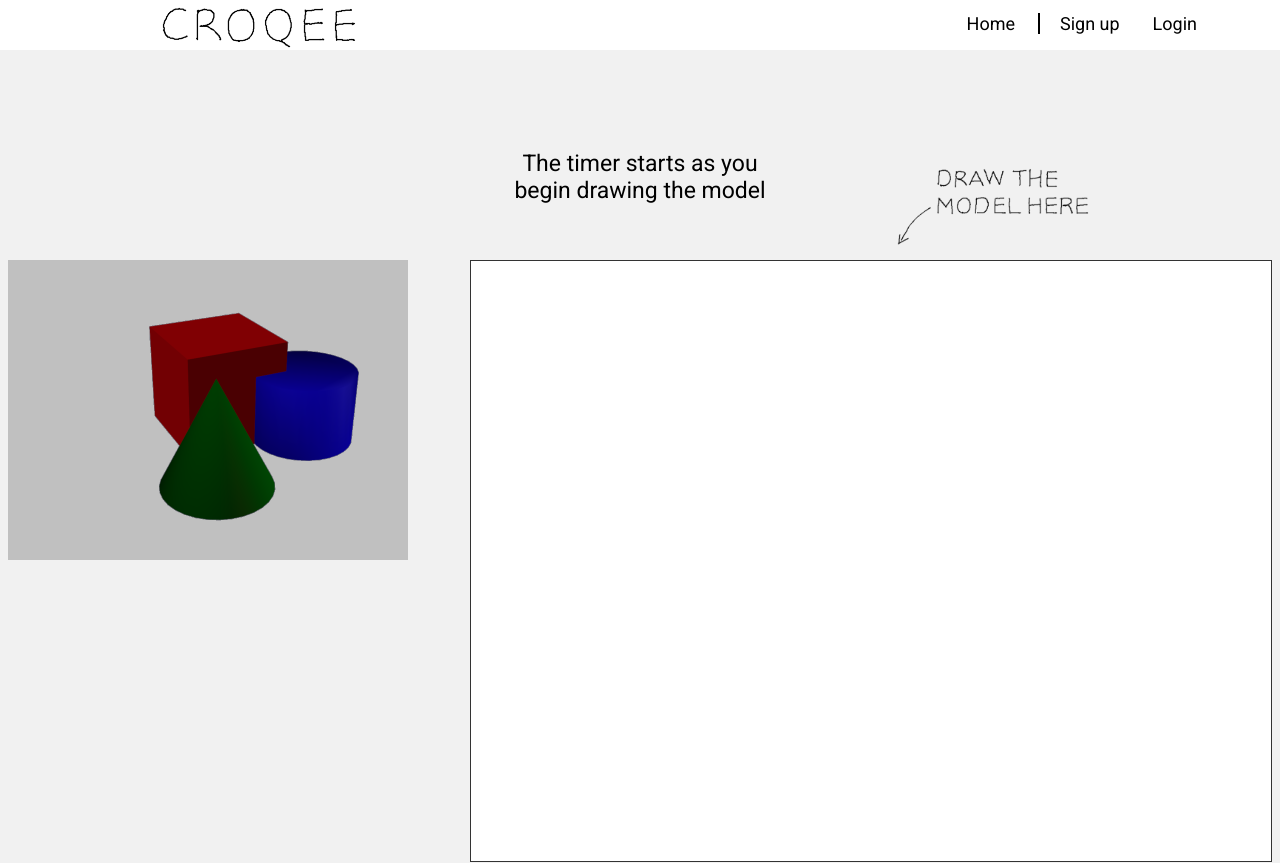
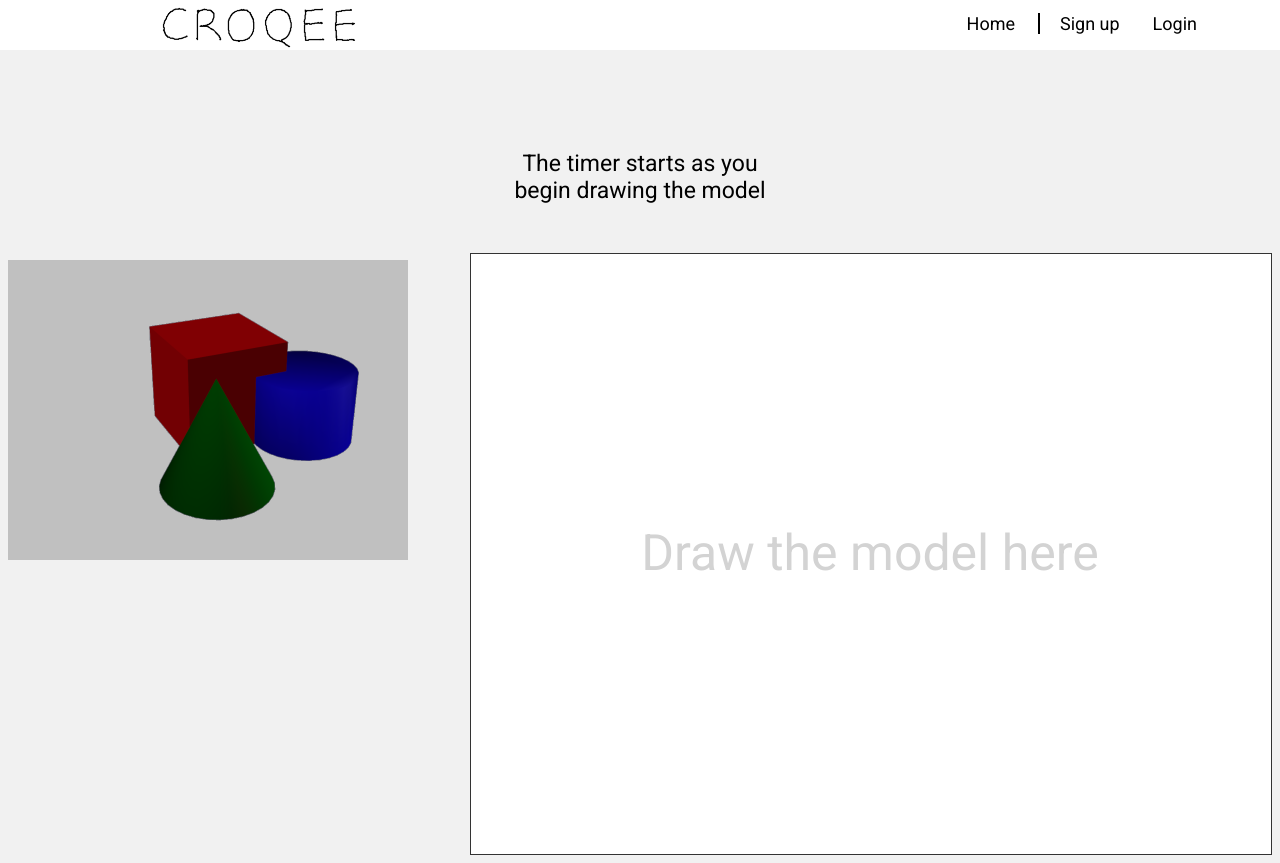
Before and after one commit to croqee/Croqee-app, a React (Create React App) app in the folder client/: page / in a window 1280 px wide. Shown: the top 863 px of the page. Built offline with nearby package versions, Linux system fonts and the light colour scheme; no server answers.

Commit message:
Add draw here hint as a text in the canvas

```diff
--- a/client/src/components/child/canvas/CanvasPage.js
+++ b/client/src/components/child/canvas/CanvasPage.js
@@ -44,7 +44,8 @@ class CanvasPage extends React.Component {
 	constructor(props) {
 		super(props);
 		this.state = {
-			baseURL: null
+			baseURL: null,
+			fadeOut:false
 		};
 	}
 
@@ -66,6 +67,9 @@ class CanvasPage extends React.Component {
 			if (this.props.timerDone) {
 				this.props.setTimer(true);
 				this.props.setTimerDone(false);
+				this.setState({
+					fadeOut:true
+				});
 			}
 
 			this.ctx.beginPath();
@@ -144,6 +148,9 @@ class CanvasPage extends React.Component {
 				if (response) {
 					// this.props.setTimer(true);
 					// this.props.setTimerDone(false);
+					this.setState({
+						fadeOut:false
+					});
 				}
 				this.props.setImageProcessing(false);
 				this.props.invokeScore(score);
@@ -161,7 +168,7 @@ class CanvasPage extends React.Component {
 
 	render() {
 		const { showGuideLine, timerDone } = this.props;
-		const { baseURL } = this.state;
+		const { baseURL, fadeOut } = this.state;
 		let side = this.props.leftHand ? 'canvas_left_hand' : '';
 		return (
 			/* We should separate this to another component (Canvas) for modularity reasons. But as we are using but we can't use the'ref' attribute
@@ -176,8 +183,8 @@ class CanvasPage extends React.Component {
 
 				<div className={'canvas ' + side} style={styles.maindiv}>
 					{this.props.imageProcessing && <Loader />}
-					{showGuideLine && <span id="drawhere" />}
-
+					{/* {showGuideLine && <span id="drawhere" />} */}
+                    <span className={fadeOut ?"canvas__draw-here canvas__draw-here--fadeout":"canvas__draw-here canvas__draw-here--fadein "}>Draw the model here</span>
 					<canvas
 						id="canvas__drawing"
 						className="canvas__canvas "
--- a/client/src/scss/components/_canvas.scss
+++ b/client/src/scss/components/_canvas.scss
@@ -1,7 +1,52 @@
-.canvas{
+@mixin fadeOut() {
+	animation: fadeout 0.3s ease-in 0s 1 forwards;
+	@keyframes fadeout {
+		0% {
+			visibility: visible;
+			opacity: 1;
+		}
+		100% {
+			visibility: hidden;
+			opacity: 0;
+		}
+	}
+}
+@mixin fadeIn() {
+	animation: fadein 0.3s ease-in 0s 1 forwards;
+	@keyframes fadein {
+		0% {
+			visibility: hidden;
+			opacity: 0;
+    }
+    100% {
+			visibility: visible;
+			opacity: 1;
+		}
+	}
+}
+
+.canvas {
 	float: right;
 	margin-right: 50px;
-  .canvas__title{
+	.canvas__draw-here {
+		font-size: 50px;
+		margin-bottom: -65px;
+		display: block;
+		z-index: 1;
+		position: relative;
+		top: 264px;
+    color: lightgray;
+    user-select: none;
+    cursor: crosshair;
+    pointer-events:none;
+    &--fadein{
+      @include fadeIn();
+    }
+		&--fadeout {
+			@include fadeOut();
+		}
+	}
+	.canvas__title {
 		// margin: 50px;
 		font-size: 40px;
 		color: red;
```
Lines whose indentation alone changed are shown as unchanged.
